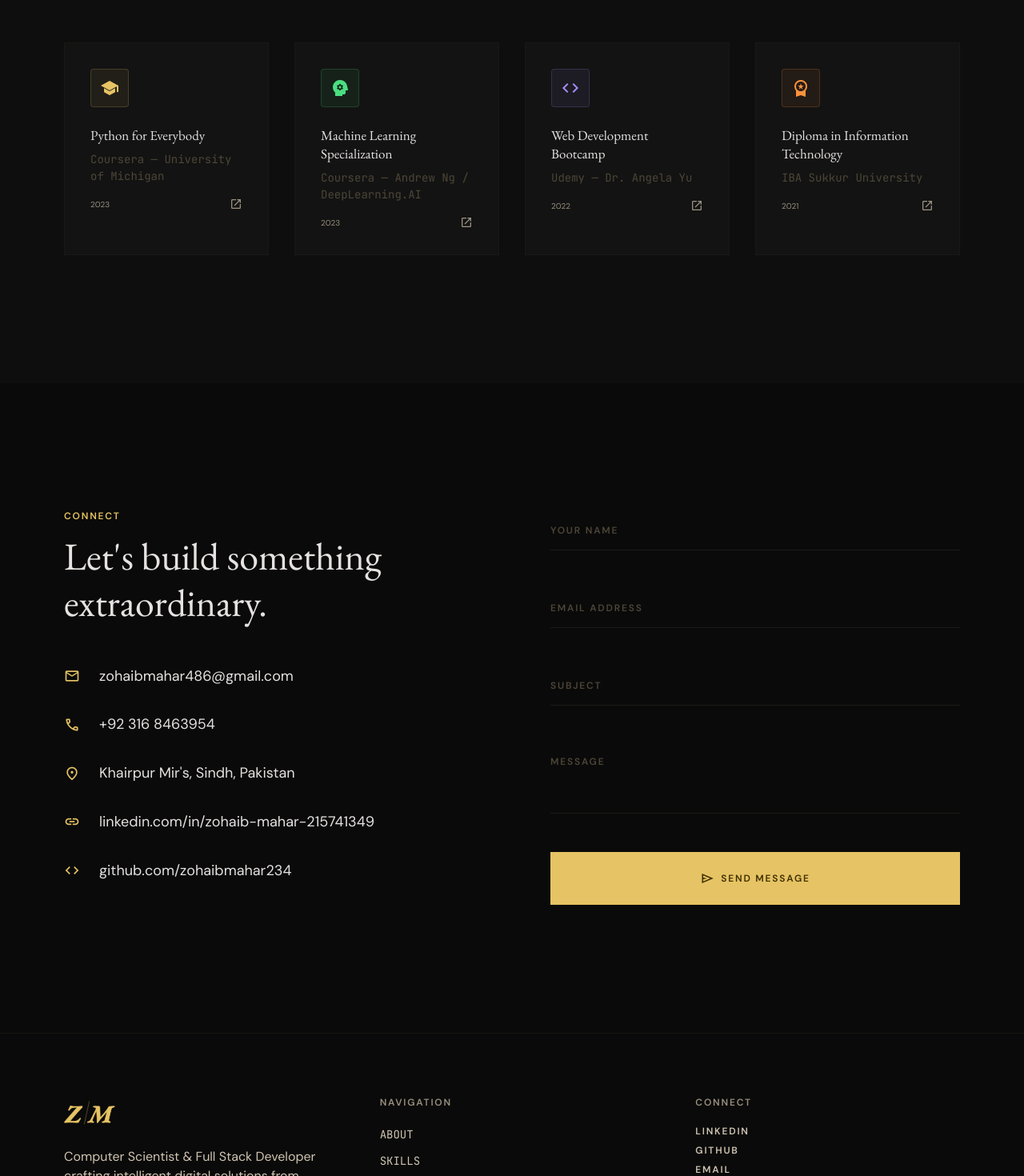
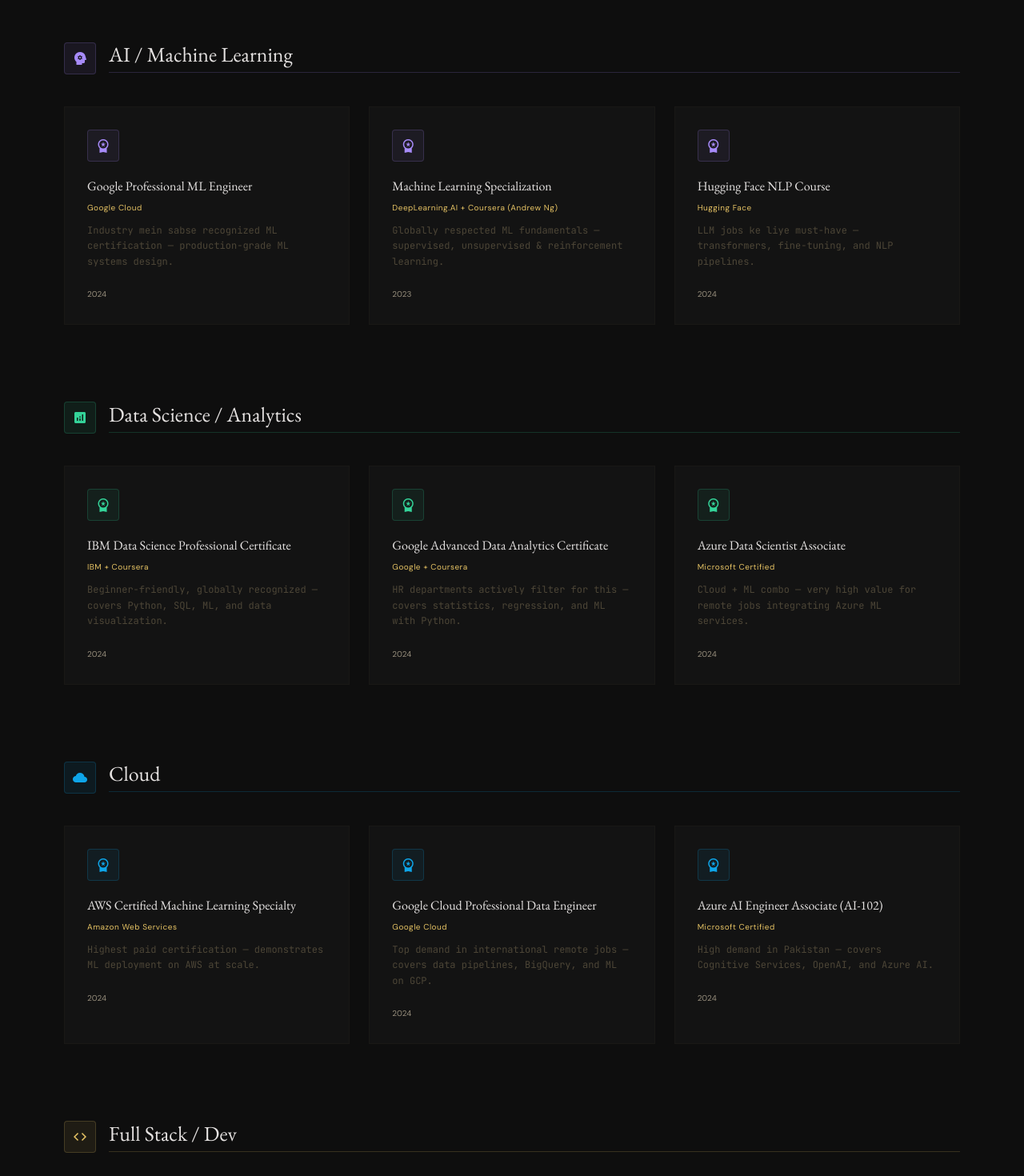
Before and after one commit to zohaibmahar234/portfolioo, a React (Vite) app in the folder client/: page / in a window 1280 px wide. Shown: the part 9140-10610 px from the top of the page at 80% size. Built offline with nearby package versions, Linux system fonts and the light colour scheme; a web font is replaced by a local one.

Commit message:
Refactor certifications into categorized structure
Refactored certifications data structure to categorize certifications into distinct categories with associated details. Updated rendering logic to display certifications based on categories.

```diff
--- a/client/src/sections/Certifications.jsx
+++ b/client/src/sections/Certifications.jsx
@@ -1,35 +1,61 @@
-const certs = [
+const certCategories = [
   {
-    title: 'Python for Everybody',
-    issuer: 'Coursera — University of Michigan',
-    year: '2023',
-    icon: 'school',
-    color: '#e6c364',
-    link: '#',
+    category: 'AI / Machine Learning',
+    icon: 'psychology',
+    color: '#a78bfa',
+    certs: [
+      { title: 'Google Professional ML Engineer', issuer: 'Google Cloud', desc: 'Industry mein sabse recognized ML certification — production-grade ML systems design.', year: '2024' },
+      { title: 'Machine Learning Specialization', issuer: 'DeepLearning.AI + Coursera (Andrew Ng)', desc: 'Globally respected ML fundamentals — supervised, unsupervised & reinforcement learning.', year: '2023' },
+      { title: 'Hugging Face NLP Course', issuer: 'Hugging Face', desc: 'LLM jobs ke liye must-have — transformers, fine-tuning, and NLP pipelines.', year: '2024' },
+    ],
   },
   {
-    title: 'Machine Learning Specialization',
-    issuer: 'Coursera — Andrew Ng / DeepLearning.AI',
-    year: '2023',
-    icon: 'psychology',
-    color: '#4ade80',
-    link: '#',
+    category: 'Data Science / Analytics',
+    icon: 'analytics',
+    color: '#34d399',
+    certs: [
+      { title: 'IBM Data Science Professional Certificate', issuer: 'IBM + Coursera', desc: 'Beginner-friendly, globally recognized — covers Python, SQL, ML, and data visualization.', year: '2024' },
+      { title: 'Google Advanced Data Analytics Certificate', issuer: 'Google + Coursera', desc: 'HR departments actively filter for this — covers statistics, regression, and ML with Python.', year: '2024' },
+      { title: 'Azure Data Scientist Associate', issuer: 'Microsoft Certified', desc: 'Cloud + ML combo — very high value for remote jobs integrating Azure ML services.', year: '2024' },
+    ],
   },
   {
-    title: 'Web Development Bootcamp',
-    issuer: 'Udemy — Dr. Angela Yu',
-    year: '2022',
-    icon: 'code',
-    color: '#a78bfa',
-    link: '#',
+    category: 'Cloud',
+    icon: 'cloud',
+    color: '#0ea5e9',
+    certs: [
+      { title: 'AWS Certified Machine Learning Specialty', issuer: 'Amazon Web Services', desc: 'Highest paid certification — demonstrates ML deployment on AWS at scale.', year: '2024' },
+      { title: 'Google Cloud Professional Data Engineer', issuer: 'Google Cloud', desc: 'Top demand in international remote jobs — covers data pipelines, BigQuery, and ML on GCP.', year: '2024' },
+      { title: 'Azure AI Engineer Associate (AI-102)', issuer: 'Microsoft Certified', desc: 'High demand in Pakistan — covers Cognitive Services, OpenAI, and Azure AI.', year: '2024' },
+    ],
   },
   {
-    title: 'Diploma in Information Technology',
-    issuer: 'IBA Sukkur University',
-    year: '2021',
-    icon: 'workspace_premium',
+    category: 'Full Stack / Dev',
+    icon: 'code',
+    color: '#e6c364',
+    certs: [
+      { title: 'Meta Full Stack Developer Certificate', issuer: 'Meta + Coursera', desc: 'Internationally recognized — covers React, APIs, databases, and full stack best practices.', year: '2024' },
+      { title: 'AWS Certified Developer Associate', issuer: 'Amazon Web Services', desc: 'Proves cloud deployment skills — highly valued for full stack roles with AWS integration.', year: '2024' },
+      { title: 'Web Development Bootcamp', issuer: 'Udemy — Dr. Angela Yu', desc: 'Comprehensive full stack web development — HTML, CSS, JavaScript, Node.js, React, and databases.', year: '2022' },
+    ],
+  },
+  {
+    category: 'Excel / Data',
+    icon: 'table_chart',
+    color: '#22c55e',
+    certs: [
+      { title: 'Microsoft Office Specialist: Excel Expert', issuer: 'Microsoft', desc: 'Strong for Pakistan market — validates advanced Excel, VBA, and data modeling skills.', year: '2024' },
+      { title: 'Google Data Analytics Certificate', issuer: 'Google + Coursera', desc: 'Best entry level starting point — covers spreadsheets, SQL, R, and Tableau.', year: '2024' },
+      { title: 'Python for Everybody', issuer: 'Coursera — University of Michigan', desc: 'Foundational Python programming — data structures, web scraping, databases, and data visualization.', year: '2023' },
+    ],
+  },
+  {
+    category: 'Education & Credentials',
+    icon: 'school',
     color: '#fb923c',
-    link: '#',
+    certs: [
+      { title: 'Diploma in Information Technology', issuer: 'IBA Sukkur University', desc: 'Foundational IT training — computer hardware, networking, software applications, and programming basics.', year: '2021' },
+    ],
   },
 ]
 
@@ -41,31 +67,34 @@
           <span className="font-label-caps text-label-caps text-primary mb-3 md:mb-4 block">CREDENTIALS</span>
           <h2 className="font-headline-lg text-3xl md:text-headline-lg text-on-surface">Certifications</h2>
         </div>
-
-        <div className="grid grid-cols-1 sm:grid-cols-2 lg:grid-cols-4 gap-4 md:gap-gutter reveal">
-          {certs.map((cert) => (
-            <a
-              key={cert.title}
-              href={cert.link}
-              target="_blank"
-              rel="noreferrer"
-              className="group p-6 md:p-8 border border-outline-variant/10 bg-surface hover:border-primary transition-all duration-500 block"
-            >
-              <div className="w-12 h-12 flex items-center justify-center mb-6 rounded-lg"
-                style={{ background: `${cert.color}12`, border: `0.5px solid ${cert.color}30` }}>
-                <span className="material-symbols-outlined text-2xl" style={{ color: cert.color, fontVariationSettings: "'FILL' 1" }}>
-                  {cert.icon}
-                </span>
+        <div className="space-y-16 md:space-y-24">
+          {certCategories.map((cat) => (
+            <div key={cat.category} className="reveal">
+              <div className="flex items-center gap-4 mb-8 md:mb-10">
+                <div className="w-10 h-10 flex items-center justify-center rounded-lg flex-shrink-0"
+                  style={{ background: `${cat.color}15`, border: `0.5px solid ${cat.color}30` }}>
+                  <span className="material-symbols-outlined text-xl" style={{ color: cat.color, fontVariationSettings: "'FILL' 1" }}>{cat.icon}</span>
+                </div>
+                <h3 className="font-headline-md text-xl md:text-[26px] text-on-surface"
+                  style={{ borderBottom: `1px solid ${cat.color}30`, paddingBottom: '8px', flex: 1 }}>
+                  {cat.category}
+                </h3>
               </div>
-              <h3 className="font-headline-md text-[15px] md:text-[17px] text-on-surface mb-2 group-hover:text-primary transition-colors leading-snug">
-                {cert.title}
-              </h3>
-              <p className="font-technical text-[11px] md:text-technical text-outline-variant mb-4 leading-relaxed">{cert.issuer}</p>
-              <div className="flex items-center justify-between">
-                <span className="font-label-caps text-[10px] text-outline">{cert.year}</span>
-                <span className="material-symbols-outlined text-outline group-hover:text-primary transition-colors text-[16px]">open_in_new</span>
+              <div className="grid grid-cols-1 sm:grid-cols-2 lg:grid-cols-3 gap-4 md:gap-6">
+                {cat.certs.map((cert) => (
+                  <div key={cert.title} className="group p-6 md:p-7 border border-outline-variant/10 bg-surface hover:border-primary transition-all duration-500">
+                    <div className="w-10 h-10 flex items-center justify-center mb-5 rounded-lg"
+                      style={{ background: `${cat.color}12`, border: `0.5px solid ${cat.color}30` }}>
+                      <span className="material-symbols-outlined text-xl" style={{ color: cat.color, fontVariationSettings: "'FILL' 1" }}>workspace_premium</span>
+                    </div>
+                    <h4 className="font-headline-md text-[14px] md:text-[16px] text-on-surface mb-2 group-hover:text-primary transition-colors leading-snug">{cert.title}</h4>
+                    <p className="font-label-caps text-[10px] text-primary mb-3 tracking-wider">{cert.issuer}</p>
+                    <p className="font-technical text-[12px] text-outline-variant leading-relaxed mb-4">{cert.desc}</p>
+                    <span className="font-label-caps text-[10px] text-outline">{cert.year}</span>
+                  </div>
+                ))}
               </div>
-            </a>
+            </div>
           ))}
         </div>
       </div>
```
